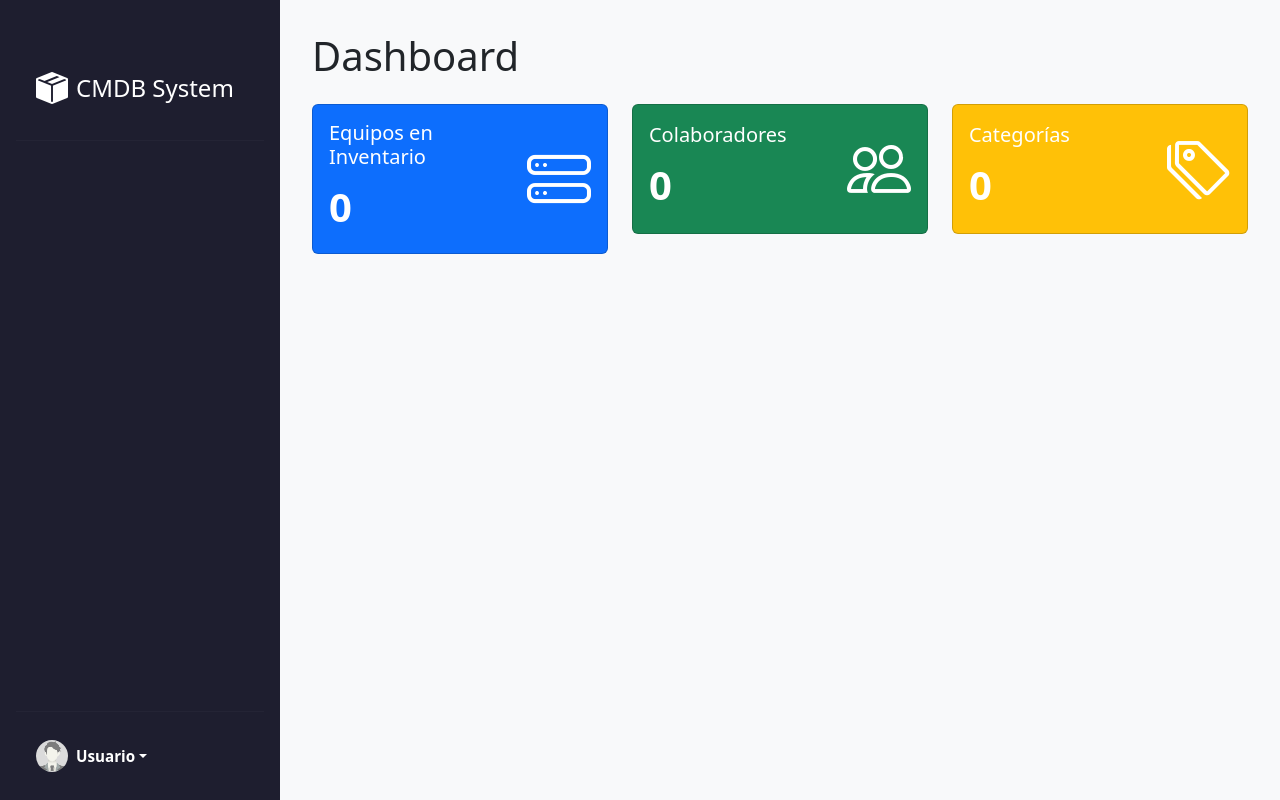
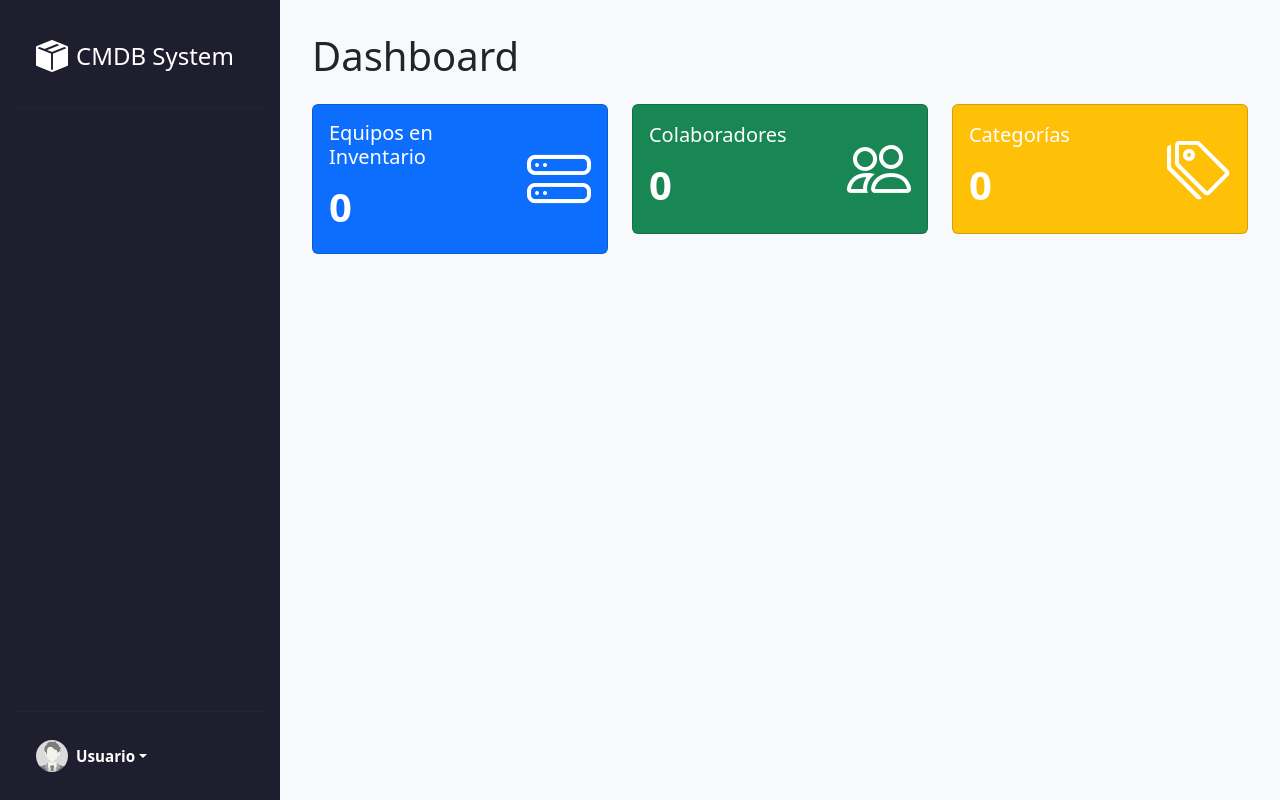
Before and after one commit to notSoEliel/cmdb_project, a PHP site: page / in a window 1280 px wide. Run offline with PHP 8.4, Linux system fonts and the light colour scheme; data that the repository does not hold is empty; some libraries are stand-ins or nearby versions.

Commit message:
style(views): adjust sidebar logo padding for better responsiveness

```diff
--- a/src/Views/partials/sidebar.php
+++ b/src/Views/partials/sidebar.php
@@ -4,7 +4,7 @@ $userRole = $_SESSION['user_role'] ?? null;
 $current_route = $_GET['route'] ?? 'home';
 ?>
 <div class="sidebar d-flex flex-column flex-shrink-0 p-3 h-100">
-    <a href="<?= BASE_URL ?>" class="d-flex pt-lg-5 align-items-center mb-3 mb-md-0 me-md-auto text-white text-decoration-none">
+    <a href="<?= BASE_URL ?>" class="d-flex pt-5 pt-lg-3 align-items-center mb-3 mb-md-0 me-md-auto text-white text-decoration-none">
         <i class="bi bi-box-seam-fill me-2" style="font-size: 2rem;"></i>
         <span class="fs-4">CMDB System</span>
     </a>
```
